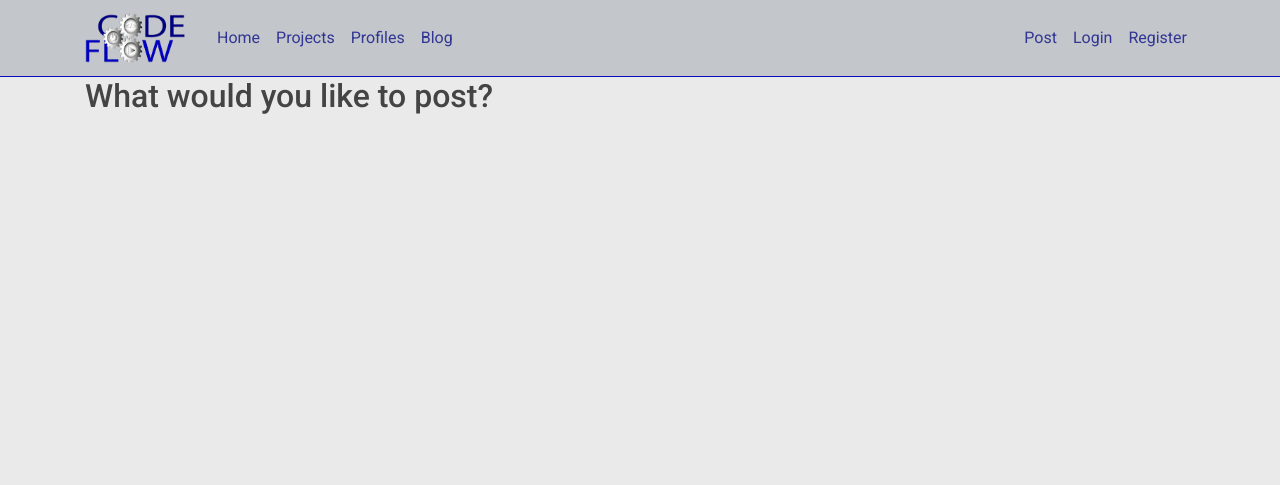
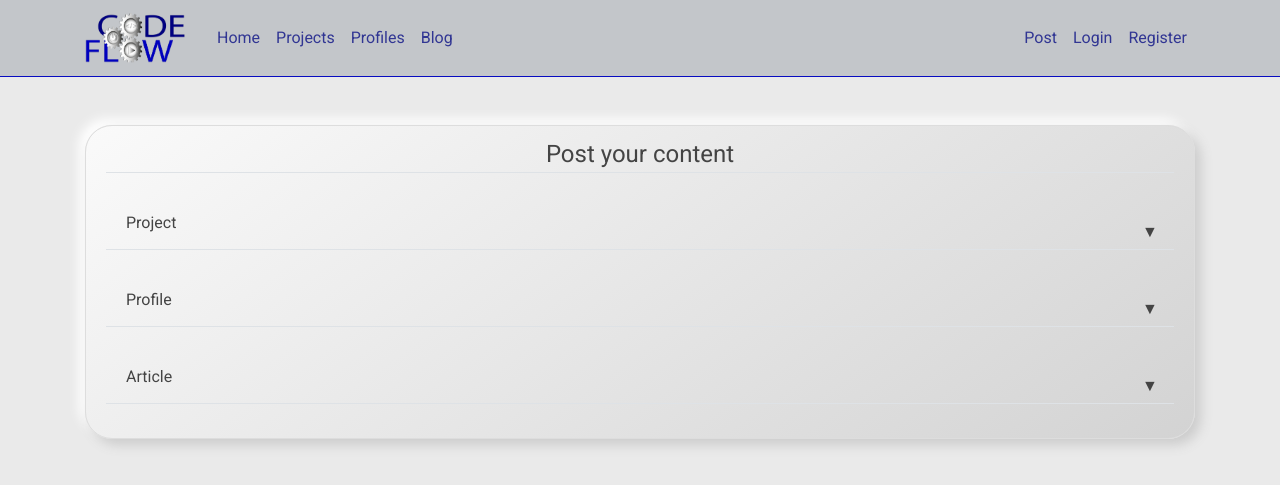
Before and after one commit to SPH73/MS3-project, a Flask app: page /post in a window 1280 px wide. Shown: the top 485 px of the page. Run offline with Flask 2, Linux system fonts and the light colour scheme; some libraries are stand-ins or nearby versions.

Commit message:
added accordion and styling for post.html

```diff
--- a/app/static/css/main.css
+++ b/app/static/css/main.css
@@ -51,3 +51,60 @@ body {
   box-shadow: 6px 6px 12px #cccccc,
     -6px -6px 12px #ffffff;
 }
+
+.accordion {
+  max-width: 100%;
+  overflow: hidden;
+
+}
+
+.post-accordion-label,
+.post-accordion-content {
+  padding: 14px 20px;
+
+}
+
+.post-accordion-label {
+  display: block;
+  cursor: pointer;
+  position: relative;
+  transition: background-color 0.2s;
+
+}
+
+.post-accordion-label:hover {
+  background-color: rgba(0, 0, 0, 0.1);
+}
+
+/* instructions from stackoverflow
+https://stackoverflow.com/questions/2701192/what-characters-can-be-used-for-up-down-triangle-arrow-without-stem-for-displa */
+.post-accordion-label::after {
+  content: "\25BC";
+  position: absolute;
+  top: 50%;
+  transform: translateY(-50%);
+  right: 20px;
+  width: 12px;
+  height: 6px;
+  background-size: contain;
+  transition: transform 0.4s;
+}
+
+.post-accordion-content {
+  line-height: 1.6;
+  font-size: 0.85em;
+  display: none;
+
+}
+
+.post-accordion-input {
+  display: none;
+}
+
+.post-accordion-input:checked~.post-accordion-content {
+  display: block;
+}
+
+.post-accordion-input:checked~.post-accordion-label::after {
+  transform: translateY(-50%) rotateX(180deg);
+}
--- a/app/templates/pages/post.html
+++ b/app/templates/pages/post.html
@@ -1,9 +1,47 @@
 {% extends 'layout/base.html' %}
 {% block content %}
 
-<div class="container">
-    <h2>What would you like to post?</h2>
+<div class="container mt-5">
+    <section class="section-content neu">
+        <legend class="text-center border-bottom mb-4">Post your content</legend>
+        <div class="accordion">
+            <div>
+                <input type="checkbox" name="project-accordion" id="project-accordion" class="post-accordion-input">
+                <label for="project-accordion" class="post-accordion-label border-bottom mb-4">Project</label>
+                <div class="post-accordion-content mt-0">
+                    <p>Lorem ipsum dolor sit amet consectetur adipisicing elit. Ex et quis ipsa, cupiditate, ab beatae
+                        illo
+                        possimus aliquam inventore voluptatem sequi! Ex nemo eos quas veniam dolor officia minima illo?
+                    </p>
+                </div>
+            </div>
+            <div>
+                <input type="checkbox" name="profile-accordion" id="profile-accordion" class="post-accordion-input">
+                <label for="profile-accordion" class="post-accordion-label border-bottom mb-4">Profile</label>
+                <div class="post-accordion-content">
+                    <p>Lorem ipsum dolor sit amet consectetur adipisicing elit. Ex et quis ipsa, cupiditate, ab beatae
+                        illo
+                        possimus aliquam inventore voluptatem sequi! Ex nemo eos quas veniam dolor officia minima illo?
+                    </p>
+                </div>
+            </div>
+            <div>
+                <input type="checkbox" name="article-accordion" id="article-accordion" class="post-accordion-input">
+                <label for="article-accordion" class="post-accordion-label border-bottom mb-4">Article</label>
+                <div class="post-accordion-content">
+                    <p>Lorem ipsum dolor sit amet consectetur adipisicing elit. Ex et quis ipsa, cupiditate, ab beatae
+                        illo
+                        possimus aliquam inventore voluptatem sequi! Ex nemo eos quas veniam dolor officia minima illo?
+                    </p>
+                </div>
+            </div>
+        </div>
+    </section>
 </div>
 
 
+
+
+
+
 {% endblock %}
```
Lines whose indentation alone changed are shown as unchanged.
